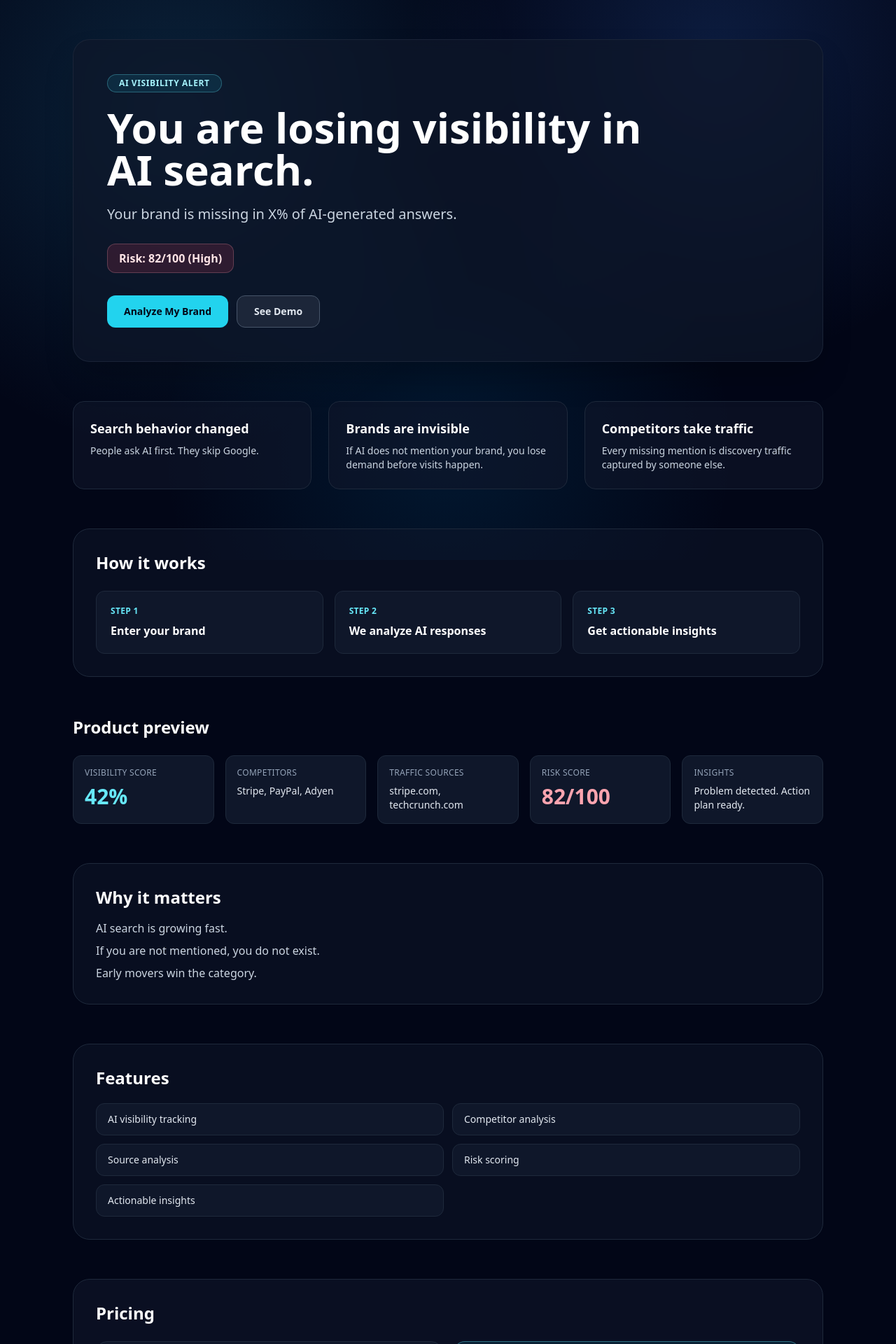
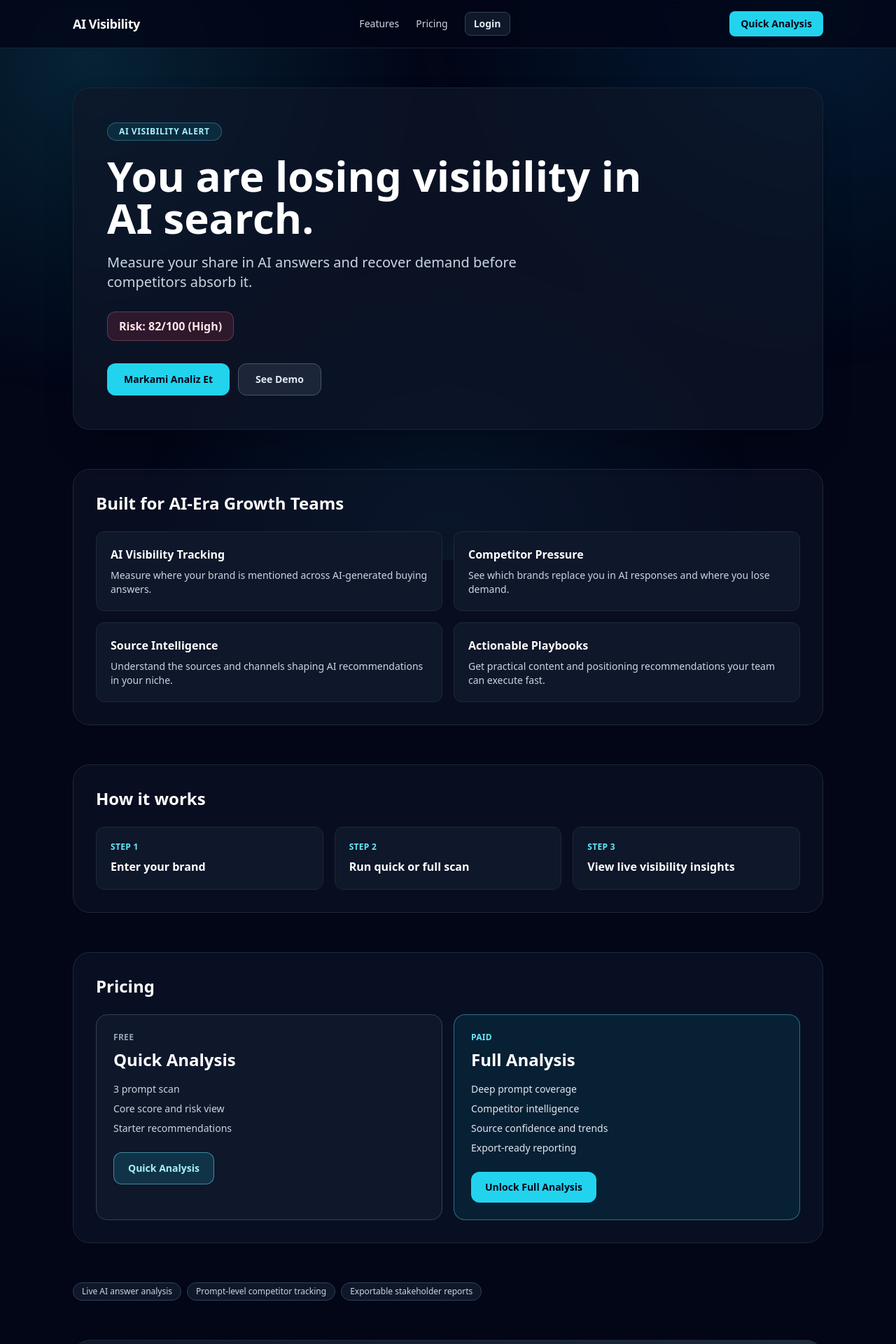
Before and after one commit to aifluence-visibility/ai-visibility-frontend, a React (Create React App) app: page / in a window 1280 px wide. Shown: the top 1920 px of the page at 70% size. Built offline with nearby package versions, Linux system fonts and the light colour scheme.

Commit message:
full saas flow added

```diff
--- a/src/App.js
+++ b/src/App.js
@@ -3,16 +3,37 @@ import LandingPage from "./components/LandingPage";
 import AnalyticsDashboard from "./components/AnalyticsDashboard";
 
 function App() {
-  const [showDashboard, setShowDashboard] = useState(false);
+  const [view, setView] = useState("landing");
+  const [analysisParams, setAnalysisParams] = useState({
+    brandName: "",
+    mode: "quick",
+    autoRun: false,
+  });
 
-  if (showDashboard) {
-    return <AnalyticsDashboard />;
+  const handleStartAnalysis = ({ brandName, mode = "quick", autoRun = true }) => {
+    setAnalysisParams({ brandName, mode, autoRun });
+    setView("dashboard");
+  };
+
+  if (view === "dashboard") {
+    return (
+      <AnalyticsDashboard
+        initialBrandName={analysisParams.brandName}
+        initialMode={analysisParams.mode}
+        autoRun={analysisParams.autoRun}
+        onBackToLanding={() => setView("landing")}
+      />
+    );
   }
 
   return (
     <LandingPage
-      onAnalyze={() => setShowDashboard(true)}
-      onSeeDemo={() => setShowDashboard(true)}
+      onAnalyze={({ brandName, mode, autoRun }) =>
+        handleStartAnalysis({ brandName, mode, autoRun })
+      }
+      onSeeDemo={() =>
+        handleStartAnalysis({ brandName: "Stripe", mode: "quick", autoRun: true })
+      }
     />
   );
 }
--- a/src/components/AnalyticsDashboard.jsx
+++ b/src/components/AnalyticsDashboard.jsx
@@ -1,4 +1,4 @@
-import React, { useEffect, useMemo, useRef, useState } from "react";
+import React, { useCallback, useEffect, useMemo, useRef, useState } from "react";
 import {
   AreaChart,
   Area,
@@ -334,13 +334,18 @@ const generatePDFReport = async (
   }
 };
 
-export default function AnalyticsDashboard() {
+export default function AnalyticsDashboard({
+  initialBrandName = "",
+  initialMode = "quick",
+  autoRun = false,
+  onBackToLanding,
+}) {
   const [data, setData] = useState(defaultData);
-  const [brandName, setBrandName] = useState("");
+  const [brandName, setBrandName] = useState(initialBrandName || "");
   const [industry, setIndustry] = useState("fintech");
   const [customIndustry, setCustomIndustry] = useState("");
   const [country, setCountry] = useState("Turkey");
-  const [mode, setMode] = useState("quick");
+  const [mode, setMode] = useState(initialMode || "quick");
   const [loading, setLoading] = useState(false);
   const [error, setError] = useState("");
   const [message, setMessage] = useState("");
@@ -351,6 +356,7 @@ export default function AnalyticsDashboard() {
   const trendRef = useRef(null);
   const competitorsRef = useRef(null);
   const sourcesRef = useRef(null);
+  const autoRunRef = useRef(false);
 
   const loadFromLocal = () => {
     try {
@@ -373,7 +379,17 @@ export default function AnalyticsDashboard() {
     loadFromLocal();
   }, []);
 
-  const fetchAnalysis = async () => {
+  useEffect(() => {
+    if (!initialBrandName) return;
+    setBrandName(initialBrandName);
+  }, [initialBrandName]);
+
+  useEffect(() => {
+    if (!initialMode) return;
+    setMode(initialMode);
+  }, [initialMode]);
+
+  const fetchAnalysis = useCallback(async () => {
     if (!brandName.trim()) {
       setError("Brand name is required.");
       return;
@@ -447,7 +463,14 @@ export default function AnalyticsDashboard() {
     } finally {
       setLoading(false);
     }
-  };
+  }, [brandName, country, customIndustry, industry, mode]);
+
+  useEffect(() => {
+    if (!autoRun || autoRunRef.current) return;
+    if (!brandName.trim()) return;
+    autoRunRef.current = true;
+    fetchAnalysis();
+  }, [autoRun, brandName, fetchAnalysis]);
 
   const handleShare = async () => {
     if (!navigator.clipboard) {
@@ -681,6 +704,14 @@ export default function AnalyticsDashboard() {
 
         <section className="flex flex-col gap-4 md:flex-row md:items-center md:justify-between">
           <div>
+            {typeof onBackToLanding === "function" ? (
+              <button
+                onClick={onBackToLanding}
+                className="mb-3 rounded-lg border border-slate-300 bg-white px-3 py-1.5 text-xs font-semibold text-slate-600 transition hover:bg-slate-50"
+              >
+                Back to Home
+              </button>
+            ) : null}
             <h2 className="text-2xl font-bold">AI Visibility Insights</h2>
             <p className="text-sm text-slate-600">
               Quick overview of AI market share, urgency, and actionable next
--- a/src/components/LandingPage.jsx
+++ b/src/components/LandingPage.jsx
@@ -1,23 +1,231 @@
-import React from "react";
+import React, { useEffect, useMemo, useState } from "react";
 
 const features = [
-  "AI visibility tracking",
-  "Competitor analysis",
-  "Source analysis",
-  "Risk scoring",
-  "Actionable insights",
+  {
+    title: "AI Visibility Tracking",
+    description: "Measure where your brand is mentioned across AI-generated buying answers.",
+  },
+  {
+    title: "Competitor Pressure",
+    description: "See which brands replace you in AI responses and where you lose demand.",
+  },
+  {
+    title: "Source Intelligence",
+    description: "Understand the sources and channels shaping AI recommendations in your niche.",
+  },
+  {
+    title: "Actionable Playbooks",
+    description: "Get practical content and positioning recommendations your team can execute fast.",
+  },
 ];
 
 const trustBadges = [
-  "AI-generated insights",
-  "Data-driven analysis",
-  "Real-time updates",
+  "Live AI answer analysis",
+  "Prompt-level competitor tracking",
+  "Exportable stakeholder reports",
 ];
 
+function AnalysisModal({
+  isOpen,
+  onClose,
+  onSubmit,
+  defaultMode = "quick",
+  defaultBrand = "",
+}) {
+  const [brandName, setBrandName] = useState(defaultBrand);
+  const [mode, setMode] = useState(defaultMode);
+
+  useEffect(() => {
+    if (!isOpen) return;
+    setBrandName(defaultBrand || "");
+    setMode(defaultMode || "quick");
+  }, [isOpen, defaultBrand, defaultMode]);
+
+  if (!isOpen) return null;
+
+  return (
+    <div className="fixed inset-0 z-50 flex items-center justify-center bg-slate-950/70 p-4">
+      <div className="w-full max-w-lg rounded-2xl border border-slate-700 bg-slate-900 p-6 shadow-2xl">
+        <div className="mb-5 flex items-start justify-between">
+          <div>
+            <h3 className="text-2xl font-bold text-white">Start Analysis</h3>
+            <p className="mt-1 text-sm text-slate-300">
+              Enter your brand and choose analysis depth.
+            </p>
+          </div>
+          <button
+            onClick={onClose}
+            className="text-slate-400 transition hover:text-slate-200"
+            aria-label="Close analysis modal"
+          >
+            ✕
+          </button>
+        </div>
+
+        <div className="space-y-4">
+          <input
+            value={brandName}
+            onChange={(e) => setBrandName(e.target.value)}
+            placeholder="Brand name (e.g. Stripe)"
+            className="w-full rounded-xl border border-slate-700 bg-slate-950 px-4 py-3 text-slate-100 placeholder:text-slate-500 focus:border-cyan-400 focus:outline-none"
+          />
+
+          <div className="grid grid-cols-2 gap-2 rounded-xl border border-slate-700 p-1">
+            <button
+              type="button"
+              onClick={() => setMode("quick")}
+              className={`rounded-lg px-4 py-2 text-sm font-semibold transition ${
+                mode === "quick"
+                  ? "bg-cyan-400 text-slate-950"
+                  : "bg-transparent text-slate-300 hover:bg-slate-800"
+              }`}
+            >
+              Quick Analysis
+            </button>
+            <button
+              type="button"
+              onClick={() => setMode("full")}
+              className={`rounded-lg px-4 py-2 text-sm font-semibold transition ${
+                mode === "full"
+                  ? "bg-cyan-400 text-slate-950"
+                  : "bg-transparent text-slate-300 hover:bg-slate-800"
+              }`}
+            >
+              Full Analysis
+            </button>
+          </div>
+
+          <button
+            onClick={() => onSubmit({ brandName, mode, autoRun: true })}
+            className="w-full rounded-xl bg-cyan-400 px-5 py-3 text-sm font-bold text-slate-950 transition hover:bg-cyan-300"
+          >
+            Analyze Now
+          </button>
+        </div>
+      </div>
+    </div>
+  );
+}
+
+function LoginModal({ isOpen, onClose, onLogin }) {
+  const [email, setEmail] = useState("");
+  const [password, setPassword] = useState("");
+
+  if (!isOpen) return null;
+
+  return (
+    <div className="fixed inset-0 z-50 flex items-center justify-center bg-slate-950/70 p-4">
+      <div className="w-full max-w-md rounded-2xl border border-slate-700 bg-slate-900 p-6 shadow-2xl">
+        <div className="mb-5 flex items-start justify-between">
+          <div>
+            <h3 className="text-2xl font-bold text-white">Login</h3>
+            <p className="mt-1 text-sm text-slate-300">
+              Access your saved reports and team workspace.
+            </p>
+          </div>
+          <button
+            onClick={onClose}
+            className="text-slate-400 transition hover:text-slate-200"
+            aria-label="Close login modal"
+          >
+            ✕
+          </button>
+        </div>
+
+        <div className="space-y-3">
+          <input
+            value={email}
+            onChange={(e) => setEmail(e.target.value)}
+            type="email"
+            placeholder="Email"
+            className="w-full rounded-xl border border-slate-700 bg-slate-950 px-4 py-3 text-slate-100 placeholder:text-slate-500 focus:border-cyan-400 focus:outline-none"
+          />
+          <input
+            value={password}
+            onChange={(e) => setPassword(e.target.value)}
+            type="password"
+            placeholder="Password"
+            className="w-full rounded-xl border border-slate-700 bg-slate-950 px-4 py-3 text-slate-100 placeholder:text-slate-500 focus:border-cyan-400 focus:outline-none"
+          />
+
+          <button
+            onClick={() => onLogin({ email, password })}
+            className="w-full rounded-xl bg-cyan-400 px-5 py-3 text-sm font-bold text-slate-950 transition hover:bg-cyan-300"
+          >
+            Continue
+          </button>
+        </div>
+      </div>
+    </div>
+  );
+}
+
 export default function LandingPage({ onAnalyze, onSeeDemo }) {
+  const [isAnalysisOpen, setAnalysisOpen] = useState(false);
+  const [isLoginOpen, setLoginOpen] = useState(false);
+  const [analysisMode, setAnalysisMode] = useState("quick");
+  const [analysisDefaultBrand, setAnalysisDefaultBrand] = useState("");
+  const [user, setUser] = useState(null);
+
+  const loginLabel = useMemo(() => {
+    if (!user) return "Login";
+    return user.email || "My Workspace";
+  }, [user]);
+
+  const openAnalysis = (mode = "quick", brand = "") => {
+    setAnalysisMode(mode);
+    setAnalysisDefaultBrand(brand);
+    setAnalysisOpen(true);
+  };
+
+  const submitAnalysis = ({ brandName, mode, autoRun }) => {
+    if (!brandName?.trim()) return;
+    setAnalysisOpen(false);
+    onAnalyze({ brandName: brandName.trim(), mode, autoRun });
+  };
+
+  const handleLogin = ({ email }) => {
+    if (!email?.trim()) return;
+    setUser({ email: email.trim() });
+    setLoginOpen(false);
+  };
+
   return (
     <div className="min-h-screen bg-slate-950 text-slate-100">
-      <div className="pointer-events-none absolute inset-0 bg-[radial-gradient(circle_at_20%_20%,rgba(56,189,248,0.16),transparent_40%),radial-gradient(circle_at_80%_10%,rgba(59,130,246,0.18),transparent_35%),radial-gradient(circle_at_50%_80%,rgba(2,132,199,0.14),transparent_45%)]" />
+      <div className="pointer-events-none fixed inset-0 bg-[radial-gradient(circle_at_10%_10%,rgba(34,211,238,0.14),transparent_36%),radial-gradient(circle_at_90%_0%,rgba(14,165,233,0.14),transparent_38%),radial-gradient(circle_at_50%_100%,rgba(56,189,248,0.09),transparent_45%)]" />
+
+      <header className="sticky top-0 z-40 border-b border-slate-800/80 bg-slate-950/80 backdrop-blur">
+        <div className="mx-auto flex max-w-6xl items-center justify-between px-6 py-4 md:px-10">
+          <button
+            onClick={() => window.scrollTo({ top: 0, behavior: "smooth" })}
+            className="text-lg font-extrabold tracking-tight text-white"
+          >
+            AI Visibility
+          </button>
+
+          <nav className="hidden items-center gap-6 md:flex">
+            <a href="#features" className="text-sm font-medium text-slate-300 transition hover:text-white">
+              Features
+            </a>
+            <a href="#pricing" className="text-sm font-medium text-slate-300 transition hover:text-white">
+              Pricing
+            </a>
+            <button
+              onClick={() => setLoginOpen(true)}
+              className="rounded-lg border border-slate-700 bg-slate-900 px-3 py-1.5 text-sm font-semibold text-slate-200 transition hover:border-slate-500"
+            >
+              {loginLabel}
+            </button>
+          </nav>
+
+          <button
+            onClick={() => openAnalysis("quick")}
+            className="rounded-lg bg-cyan-400 px-4 py-2 text-sm font-bold text-slate-950 transition hover:bg-cyan-300"
+          >
+            Quick Analysis
+          </button>
+        </div>
+      </header>
 
       <main className="relative mx-auto max-w-6xl px-6 py-10 md:px-10 md:py-14">
         <section className="overflow-hidden rounded-3xl border border-slate-800/80 bg-slate-900/70 p-8 shadow-2xl backdrop-blur md:p-12">
@@ -28,7 +236,7 @@ export default function LandingPage({ onAnalyze, onSeeDemo }) {
             You are losing visibility in AI search.
           </h1>
           <p className="mt-5 max-w-2xl text-lg text-slate-300 md:text-xl">
-            Your brand is missing in X% of AI-generated answers.
+            Measure your share in AI answers and recover demand before competitors absorb it.
           </p>
 
           <div className="mt-7 inline-flex items-center rounded-xl border border-rose-300/25 bg-rose-500/15 px-4 py-2">
@@ -37,10 +245,10 @@ export default function LandingPage({ onAnalyze, onSeeDemo }) {
 
           <div className="mt-8 flex flex-wrap gap-3">
             <button
-              onClick={onAnalyze}
+              onClick={() => openAnalysis("quick")}
               className="rounded-xl bg-cyan-400 px-6 py-3 text-sm font-bold text-slate-950 transition hover:bg-cyan-300"
             >
-              Analyze My Brand
+              Markami Analiz Et
             </button>
             <button
               onClick={onSeeDemo}
@@ -51,18 +259,15 @@ export default function LandingPage({ onAnalyze, onSeeDemo }) {
           </div>
         </section>
 
-        <section className="mt-14 grid gap-6 md:grid-cols-3">
-          <div className="rounded-2xl border border-slate-800 bg-slate-900/60 p-6">
-            <h2 className="text-lg font-semibold text-white">Search behavior changed</h2>
-            <p className="mt-2 text-sm text-slate-300">People ask AI first. They skip Google.</p>
-          </div>
-          <div className="rounded-2xl border border-slate-800 bg-slate-900/60 p-6">
-            <h2 className="text-lg font-semibold text-white">Brands are invisible</h2>
-            <p className="mt-2 text-sm text-slate-300">If AI does not mention your brand, you lose demand before visits happen.</p>
-          </div>
-          <div className="rounded-2xl border border-slate-800 bg-slate-900/60 p-6">
-            <h2 className="text-lg font-semibold text-white">Competitors take traffic</h2>
-            <p className="mt-2 text-sm text-slate-300">Every missing mention is discovery traffic captured by someone else.</p>
+        <section id="features" className="mt-14 rounded-3xl border border-slate-800 bg-slate-900/50 p-8">
+          <h2 className="text-2xl font-bold text-white">Built for AI-Era Growth Teams</h2>
+          <div className="mt-6 grid gap-4 md:grid-cols-2">
+            {features.map((feature) => (
+              <div key={feature.title} className="rounded-xl border border-slate-800 bg-slate-900 p-5">
+                <p className="text-base font-semibold text-white">{feature.title}</p>
+                <p className="mt-2 text-sm text-slate-300">{feature.description}</p>
+              </div>
+            ))}
           </div>
         </section>
 
@@ -75,83 +280,47 @@ export default function LandingPage({ onAnalyze, onSeeDemo }) {
             </div>
             <div className="rounded-xl border border-slate-800 bg-slate-900 p-5">
               <p className="text-xs font-bold uppercase tracking-wide text-cyan-300">Step 2</p>
-              <p className="mt-2 text-base font-semibold text-white">We analyze AI responses</p>
+              <p className="mt-2 text-base font-semibold text-white">Run quick or full scan</p>
             </div>
             <div className="rounded-xl border border-slate-800 bg-slate-900 p-5">
               <p className="text-xs font-bold uppercase tracking-wide text-cyan-300">Step 3</p>
-              <p className="mt-2 text-base font-semibold text-white">Get actionable insights</p>
+              <p className="mt-2 text-base font-semibold text-white">View live visibility insights</p>
             </div>
           </div>
         </section>
 
-        <section className="mt-14">
-          <h2 className="text-2xl font-bold text-white">Product preview</h2>
-          <div className="mt-6 grid gap-4 md:grid-cols-2 xl:grid-cols-5">
-            <div className="rounded-xl border border-slate-800 bg-slate-900 p-4">
-              <p className="text-xs uppercase tracking-wide text-slate-400">Visibility score</p>
-              <p className="mt-2 text-3xl font-bold text-cyan-300">42%</p>
-            </div>
-            <div className="rounded-xl border border-slate-800 bg-slate-900 p-4">
-              <p className="text-xs uppercase tracking-wide text-slate-400">Competitors</p>
-              <p className="mt-2 text-sm text-slate-200">Stripe, PayPal, Adyen</p>
-            </div>
-            <div className="rounded-xl border border-slate-800 bg-slate-900 p-4">
-              <p className="text-xs uppercase tracking-wide text-slate-400">Traffic sources</p>
-              <p className="mt-2 text-sm text-slate-200">stripe.com, techcrunch.com</p>
-            </div>
-            <div className="rounded-xl border border-slate-800 bg-slate-900 p-4">
-              <p className="text-xs uppercase tracking-wide text-slate-400">Risk score</p>
-              <p className="mt-2 text-3xl font-bold text-rose-300">82/100</p>
-            </div>
-            <div className="rounded-xl border border-slate-800 bg-slate-900 p-4">
-              <p className="text-xs uppercase tracking-wide text-slate-400">Insights</p>
-              <p className="mt-2 text-sm text-slate-200">Problem detected. Action plan ready.</p>
-            </div>
-          </div>
-        </section>
-
-        <section className="mt-14 rounded-3xl border border-slate-800 bg-slate-900/50 p-8">
-          <h2 className="text-2xl font-bold text-white">Why it matters</h2>
-          <div className="mt-4 space-y-2 text-slate-300">
-            <p>AI search is growing fast.</p>
-            <p>If you are not mentioned, you do not exist.</p>
-            <p>Early movers win the category.</p>
-          </div>
-        </section>
-
-        <section className="mt-14 rounded-3xl border border-slate-800 bg-slate-900/50 p-8">
-          <h2 className="text-2xl font-bold text-white">Features</h2>
-          <div className="mt-5 grid gap-3 md:grid-cols-2">
-            {features.map((feature) => (
-              <div key={feature} className="rounded-xl border border-slate-800 bg-slate-900 px-4 py-3 text-sm text-slate-200">
-                {feature}
-              </div>
-            ))}
-          </div>
-        </section>
-
-        <section className="mt-14 rounded-3xl border border-slate-800 bg-slate-900/60 p-8">
+        <section id="pricing" className="mt-14 rounded-3xl border border-slate-800 bg-slate-900/60 p-8">
           <h2 className="text-2xl font-bold text-white">Pricing</h2>
           <div className="mt-6 grid gap-4 md:grid-cols-2">
-            <article className="rounded-2xl border border-slate-800 bg-slate-900 p-6">
+            <article className="rounded-2xl border border-slate-700 bg-slate-900 p-6">
               <p className="text-xs font-bold uppercase tracking-wide text-slate-400">Free</p>
               <h3 className="mt-2 text-2xl font-bold text-white">Quick Analysis</h3>
               <ul className="mt-4 space-y-2 text-sm text-slate-300">
-                <li>Quick analysis</li>
-                <li>Limited data</li>
-                <li>Low confidence</li>
+                <li>3 prompt scan</li>
+                <li>Core score and risk view</li>
+                <li>Starter recommendations</li>
               </ul>
+              <button
+                onClick={() => openAnalysis("quick")}
+                className="mt-6 rounded-xl border border-cyan-300/50 bg-cyan-400/15 px-5 py-3 text-sm font-bold text-cyan-200 transition hover:bg-cyan-400/25"
+              >
+                Quick Analysis
+              </button>
             </article>
+
             <article className="rounded-2xl border border-cyan-300/40 bg-cyan-500/10 p-6">
               <p className="text-xs font-bold uppercase tracking-wide text-cyan-300">Paid</p>
               <h3 className="mt-2 text-2xl font-bold text-white">Full Analysis</h3>
               <ul className="mt-4 space-y-2 text-sm text-slate-200">
-                <li>Full analysis</li>
-                <li>Deep insights</li>
-                <li>High confidence</li>
+                <li>Deep prompt coverage</li>
                 <li>Competitor intelligence</li>
+                <li>Source confidence and trends</li>
+                <li>Export-ready reporting</li>
               </ul>
-              <button className="mt-6 rounded-xl bg-cyan-400 px-5 py-3 text-sm font-bold text-slate-950 transition hover:bg-cyan-300">
+              <button
+                onClick={() => openAnalysis("full")}
+                className="mt-6 rounded-xl bg-cyan-400 px-5 py-3 text-sm font-bold text-slate-950 transition hover:bg-cyan-300"
+              >
                 Unlock Full Analysis
               </button>
             </article>
@@ -170,14 +339,31 @@ export default function LandingPage({ onAnalyze, onSeeDemo }) {
 
         <section className="mt-14 rounded-3xl border border-slate-800 bg-gradient-to-r from-slate-900 to-slate-800 p-8 text-center">
           <h2 className="text-3xl font-bold text-white">Start your analysis now</h2>
+          <p className="mt-3 text-sm text-slate-300">
+            Launch a quick scan in seconds and move directly into your live dashboard.
+          </p>
           <button
-            onClick={onAnalyze}
+            onClick={() => openAnalysis("quick")}
             className="mt-6 rounded-xl bg-cyan-400 px-8 py-3 text-base font-bold text-slate-950 transition hover:bg-cyan-300"
           >
-            Analyze My Brand
+            Markami Analiz Et
           </button>
         </section>
       </main>
+
+      <AnalysisModal
+        isOpen={isAnalysisOpen}
+        onClose={() => setAnalysisOpen(false)}
+        onSubmit={submitAnalysis}
+        defaultMode={analysisMode}
+        defaultBrand={analysisDefaultBrand}
+      />
+
+      <LoginModal
+        isOpen={isLoginOpen}
+        onClose={() => setLoginOpen(false)}
+        onLogin={handleLogin}
+      />
     </div>
   );
 }
```
